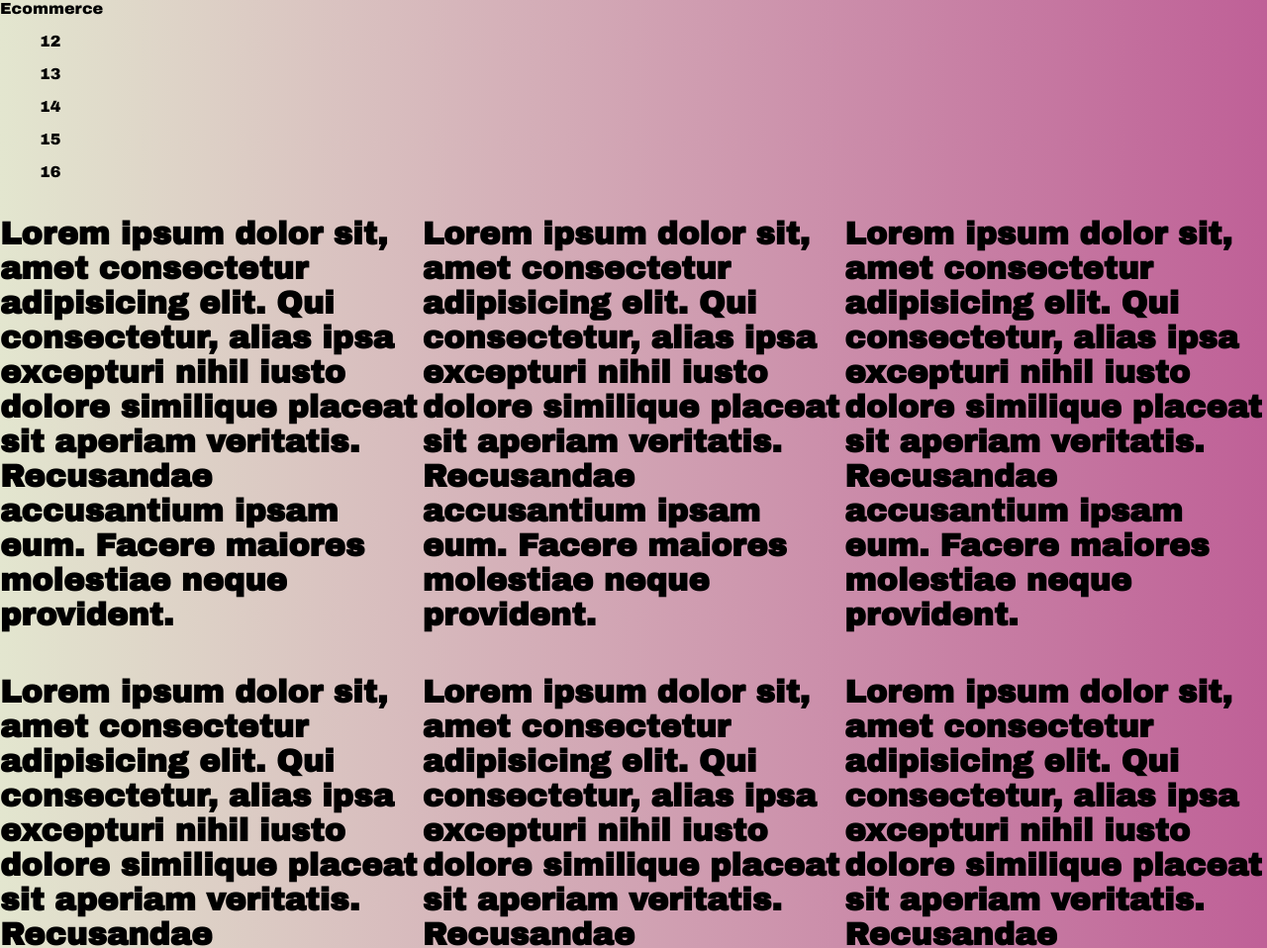
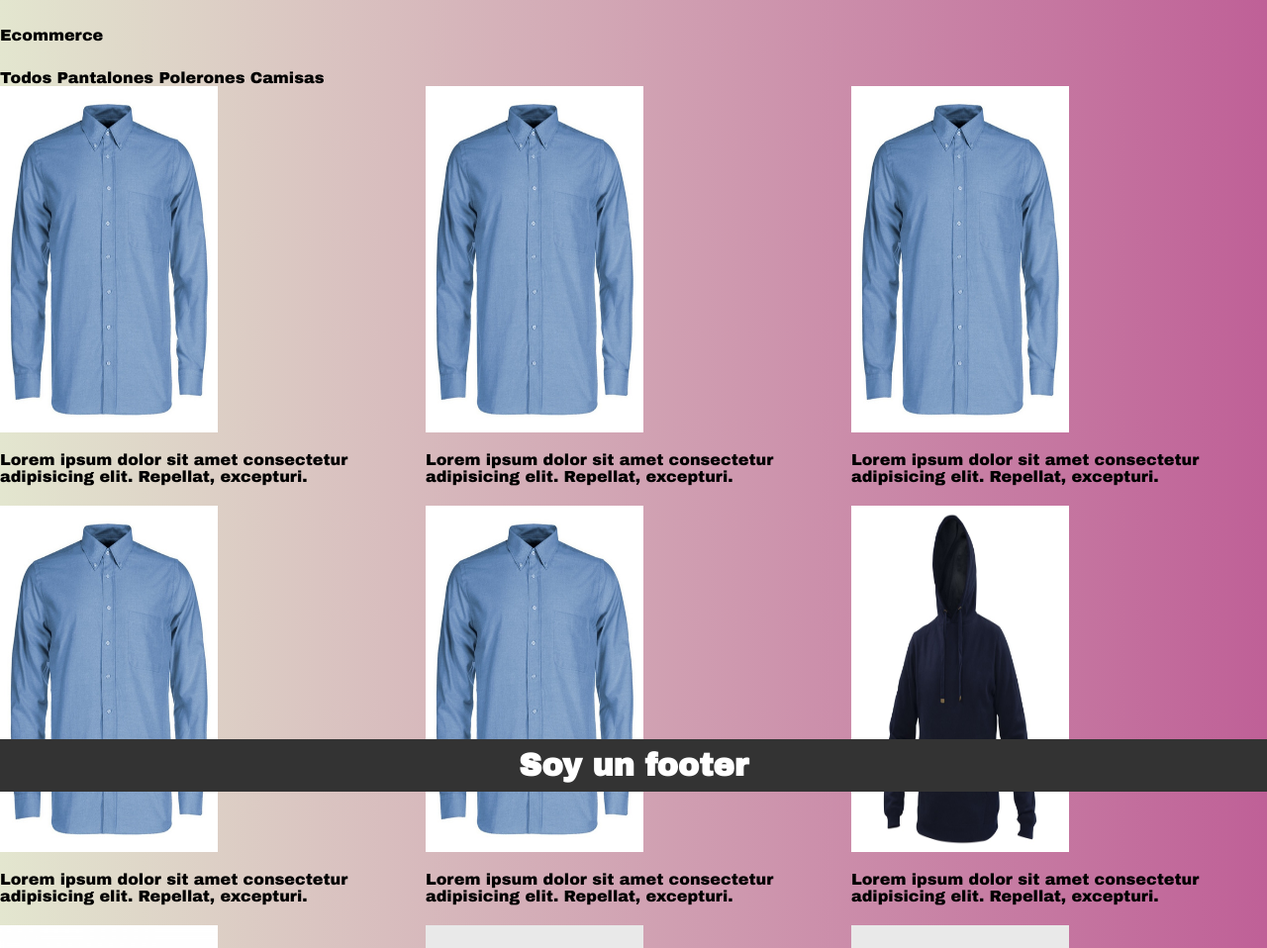
Before and after one commit to martinskerr/ecommerceBasico, a plain HTML site: page index.html in a window 1280 px wide. Shown: the top 958 px of the page at 99% size. Drawn offline with Linux system fonts and the light colour scheme.

Commit message:
EstructuraHtmlLista

```diff
--- a/index.html
+++ b/index.html
@@ -10,11 +10,10 @@
     <link rel="stylesheet" type="text/css" href="style.css">
     <header>Ecommerce</header>
     <nav>
-        <ul>12</ul>
-        <ul>13</ul>
-        <ul>14</ul>
-        <ul>15</ul>
-        <ul>16</ul>
+        <a href="">Todos</a>
+        <a href="">Pantalones</a>
+        <a href="">Polerones</a>
+        <a href="">Camisas</a>
     </nav>
 
 </head>
@@ -24,37 +23,57 @@
         <div class="container">
 
             <div class="box1">
-                <h1>Lorem ipsum dolor sit, amet consectetur adipisicing elit. Qui consectetur, alias ipsa excepturi nihil iusto dolore similique placeat sit aperiam veritatis. Recusandae accusantium ipsam eum. Facere maiores molestiae neque provident.</h1>
+                <img src="imagenes/camisa3.jpg" alt="camisa1" class="boxesPrincipales">
+                <p> Lorem ipsum dolor sit amet consectetur adipisicing elit. Repellat, excepturi. </p>
             </div>
 
             <div class="box2">
-                <h1>Lorem ipsum dolor sit, amet consectetur adipisicing elit. Qui consectetur, alias ipsa excepturi nihil iusto dolore similique placeat sit aperiam veritatis. Recusandae accusantium ipsam eum. Facere maiores molestiae neque provident.</h1>
+                <img src="imagenes/camisa3.jpg" alt="camisa1" class="boxesPrincipales">
+                <p> Lorem ipsum dolor sit amet consectetur adipisicing elit. Repellat, excepturi. </p>
             </div>
 
             <div class="box3">
-                <h1>Lorem ipsum dolor sit, amet consectetur adipisicing elit. Qui consectetur, alias ipsa excepturi nihil iusto dolore similique placeat sit aperiam veritatis. Recusandae accusantium ipsam eum. Facere maiores molestiae neque provident.</h1>
+                <img src="imagenes/camisa3.jpg" alt="camisa2" class="boxesPrincipales">
+                <p> Lorem ipsum dolor sit amet consectetur adipisicing elit. Repellat, excepturi. </p>
             </div>
 
             <div class="box4">
-                <h1>Lorem ipsum dolor sit, amet consectetur adipisicing elit. Qui consectetur, alias ipsa excepturi nihil iusto dolore similique placeat sit aperiam veritatis. Recusandae accusantium ipsam eum. Facere maiores molestiae neque provident.</h1>
+                <img src="imagenes/camisa3.jpg" alt="camisa3" class="boxesPrincipales">
+                <p> Lorem ipsum dolor sit amet consectetur adipisicing elit. Repellat, excepturi. </p>
             </div>
             <div class="box5">
-                <h1>Lorem ipsum dolor sit, amet consectetur adipisicing elit. Qui consectetur, alias ipsa excepturi nihil iusto dolore similique placeat sit aperiam veritatis. Recusandae accusantium ipsam eum. Facere maiores molestiae neque provident.</h1>
+                <img src="imagenes/camisa3.jpg" alt="camisa3" class="boxesPrincipales">
+                <p> Lorem ipsum dolor sit amet consectetur adipisicing elit. Repellat, excepturi. </p>
             </div>
             <div class="box6">
-                <h1>Lorem ipsum dolor sit, amet consectetur adipisicing elit. Qui consectetur, alias ipsa excepturi nihil iusto dolore similique placeat sit aperiam veritatis. Recusandae accusantium ipsam eum. Facere maiores molestiae neque provident.</h1>
+                <img src="imagenes/poleron1.jpg" alt="poleron1" class="boxesPrincipales">
+                <p> Lorem ipsum dolor sit amet consectetur adipisicing elit. Repellat, excepturi. </p>
             </div>
             <div class="box7">
-                <h1>Lorem ipsum dolor sit, amet consectetur adipisicing elit. Qui consectetur, alias ipsa excepturi nihil iusto dolore similique placeat sit aperiam veritatis. Recusandae accusantium ipsam eum. Facere maiores molestiae neque provident.</h1>
+                <img src="imagenes/poleron2.png" alt="poleron2" class="boxesPrincipales">
+                <p> Lorem ipsum dolor sit amet consectetur adipisicing elit. Repellat, excepturi. </p>
             </div>
             <div class="box8">
-                <h1>Lorem ipsum dolor sit, amet consectetur adipisicing elit. Qui consectetur, alias ipsa excepturi nihil iusto dolore similique placeat sit aperiam veritatis. Recusandae accusantium ipsam eum. Facere maiores molestiae neque provident.</h1>
+                <img src="imagenes/poleron3.webp" alt="poleron3" class="boxesPrincipales">
+                <p> Lorem ipsum dolor sit amet consectetur adipisicing elit. Repellat, excepturi. </p>
             </div>
             <div class="box9">
-                <h1>Lorem ipsum dolor sit, amet consectetur adipisicing elit. Qui consectetur, alias ipsa excepturi nihil iusto dolore similique placeat sit aperiam veritatis. Recusandae accusantium ipsam eum. Facere maiores molestiae neque provident.</h1>
+                <img src="imagenes/poleron4.webp" alt="poleron4" class="boxesPrincipales">
+                <p> Lorem ipsum dolor sit amet consectetur adipisicing elit. Repellat, excepturi. </p>
+            </div>
+            <div class="box10">
+                <img src="imagenes/poleron2.png" alt="poleron2" class="boxesPrincipales">
+                <p> Lorem ipsum dolor sit amet consectetur adipisicing elit. Repellat, excepturi. </p>
             </div>
 
+            <div class="box11">
+                <img src="imagenes/poleron2.png" alt="poleron2" class="boxesPrincipales">
+                <p> Lorem ipsum dolor sit amet consectetur adipisicing elit. Repellat, excepturi. </p>
+            </div>
         </div>
+
+
+    </main>
 
     <footer>
         <div class="FooterContainer">
@@ -64,8 +83,5 @@
     </footer>
 
 
-    </main>
-
-
 </body>
 </html>
--- a/style.css
+++ b/style.css
@@ -6,6 +6,9 @@ body{
     margin: 0;
     background-image: linear-gradient(to right,#E3E6CF, #BF6097);
     font-family: 'Archivo Black', sans-serif;
+    padding-bottom: 3em;
+    min-height: 100vh;
+    position: relative;
 }
 
 @media (max-width: 600px) {
@@ -15,8 +18,19 @@ body{
   }
 
 header{
-    display:grid;
-    grid-template-columns: auto;
+    display: flex;
+    min-height: 70px;
+    min-height: 70px;
+    justify-content: space-between;
+    align-items: center;
+
+}
+
+a{
+    text-decoration: none;
+    color: black;
+    font-family: 'Archivo Black', sans-serif;
+
 }
 
 
@@ -25,14 +39,28 @@ header{
     grid-template-columns: 1fr 1fr 1fr;
     grid-template-rows: auto;
     grid-area: main;
+    grid-template-rows: repeat(2, 1fr);
+    justify-content: center;
+    align-items: center;
+    grid-column-gap: 10px;
+    grid-row-gap: 5px;
+
+}
+.boxesPrincipales{
+    width: 220px;
+    height: 350px;
+    grid-column: 1;
+    grid-row: 1;
 }
 
 
 .FooterContainer{
-    height: 60px;
     background-color: #333;
     color: #fff;
     text-align: center;
-    line-height: 60px;
+    line-height: 10px;
+    position: fixed;
+    bottom: 0;
+    width: 100%;
 
 }
```
Also changed, not shown: imagenes/camisa1.jpg (added), imagenes/camisa2.jpg (added), imagenes/camisa3.jpg (added), imagenes/camisa4.webp (added), imagenes/poleron1.jpg (added), imagenes/poleron2.png (added), imagenes/poleron3.webp (added), imagenes/poleron4.webp (added).
